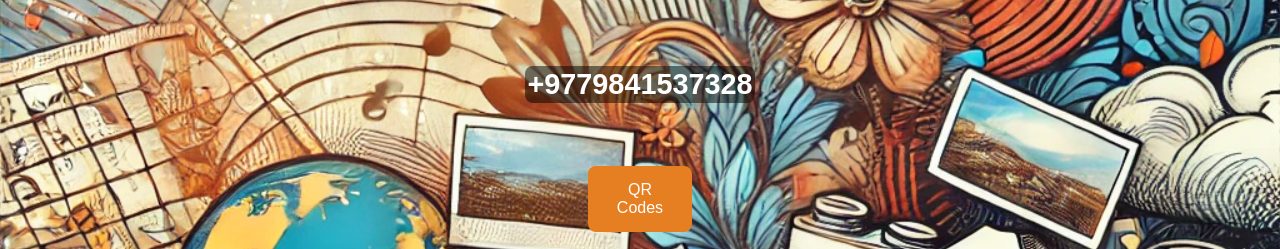
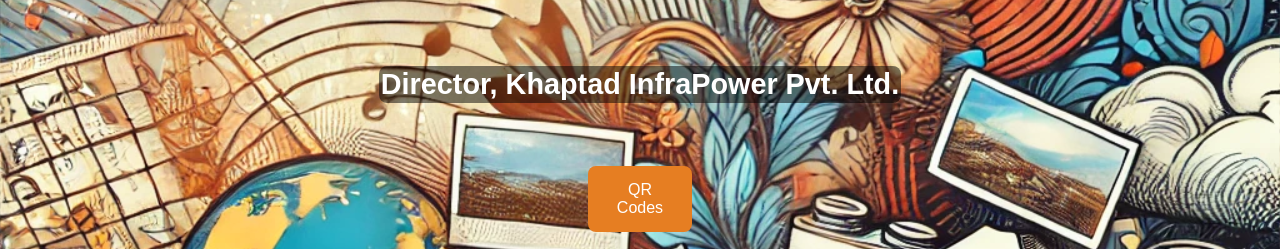
Before and after one commit to fitandfine/shailesh, a plain HTML site: page index.html in a window 1280 px wide. Shown: the part 497-746 px from the top of the page. Drawn offline with Linux system fonts and the light colour scheme.

Commit message:
Update index.html

```diff
--- a/index.html
+++ b/index.html
@@ -349,7 +349,7 @@
         <!-- Personal Info -->
         <div class="personal-info">
             <div id="name"><p><h1>Shailesh Sharma</h1></p>
-            <p><h2>+9779841537328</h2></p>
+            <p><h2>Director, Khaptad InfraPower Pvt. Ltd.</h2></p>
         </div>
         </div>
 
```
